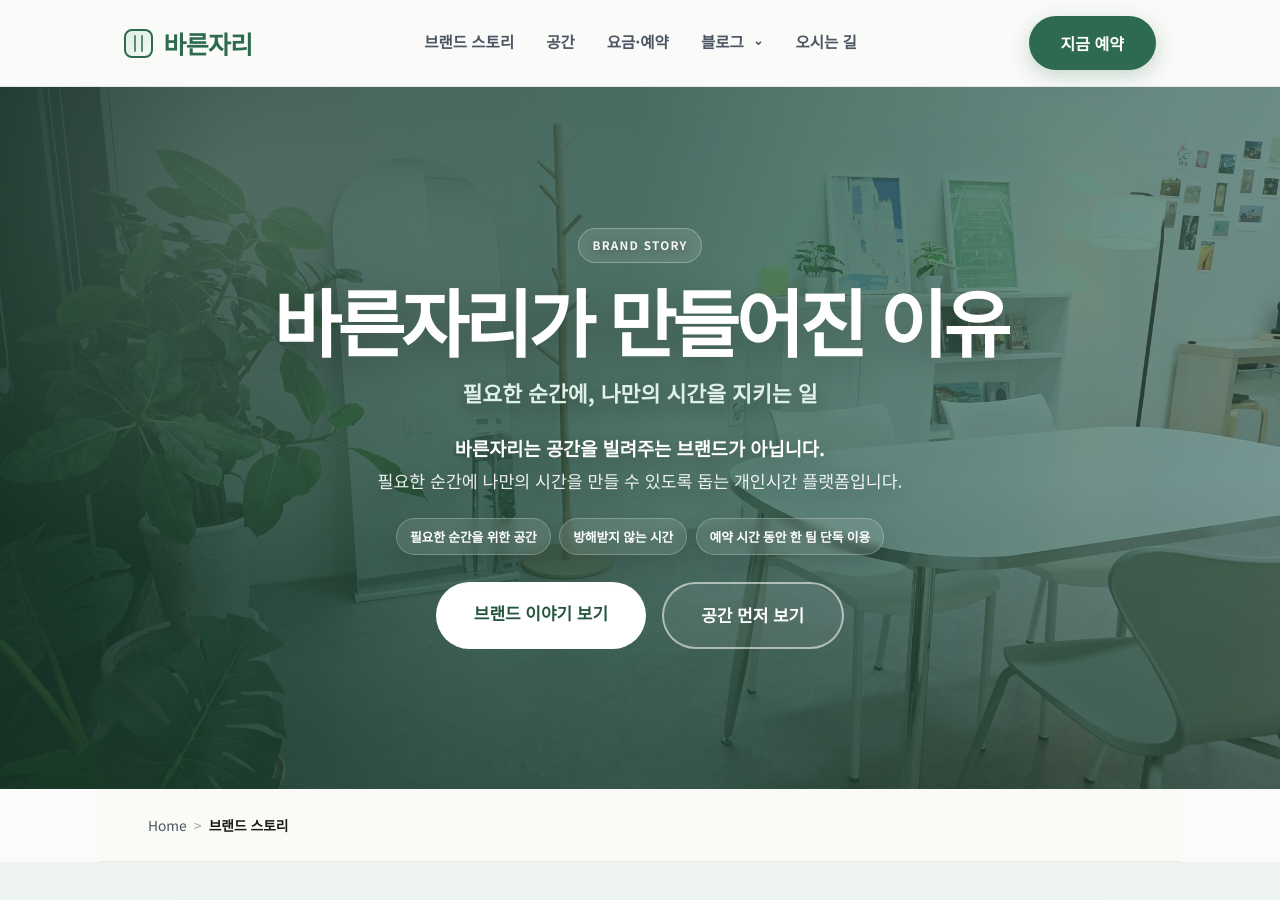
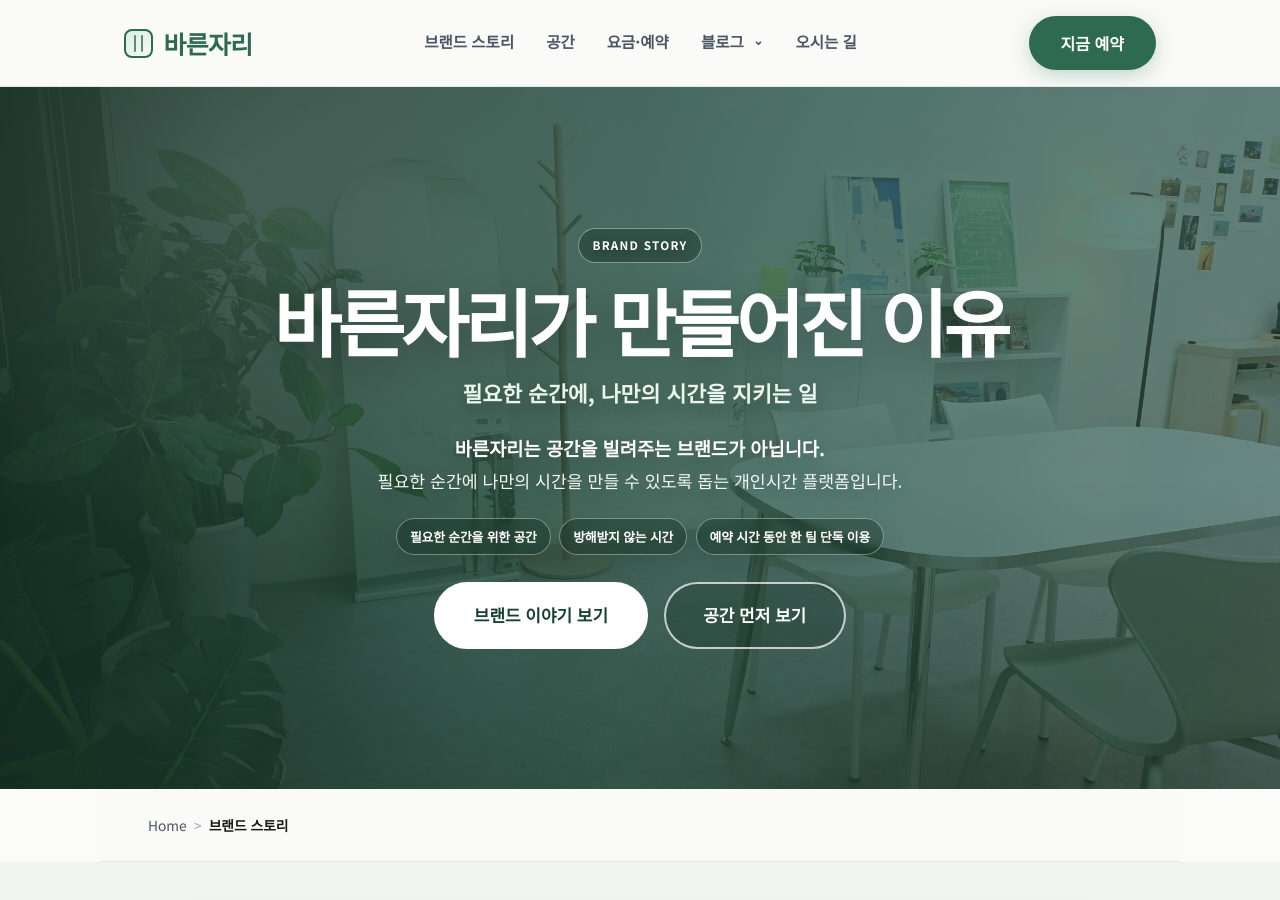
Before and after one commit to bareunspace/blog, a Jekyll site: the page built from about.html, in a window 1280 px wide and 900 px high. Built offline with Jekyll 4.4.1, drawn with Linux system fonts in a browser that asks for light colours.

Commit message:
Load About page contrast polish styles

```diff
--- a/_includes/head.html
+++ b/_includes/head.html
@@ -12,4 +12,4 @@
 <meta name="twitter:card" content="summary_large_image" /><meta name="twitter:title" content="{{ page.twitter_title | default: seo_title }}" /><meta name="twitter:description" content="{{ page.twitter_description | default: seo_description }}" /><meta name="twitter:url" content="{{ canonical_url }}" /><meta name="twitter:image" content="{{ seo_image }}" /><meta name="twitter:image:alt" content="{{ seo_image_alt }}" />{% if page.naver_site_verification %}<meta name="naver-site-verification" content="{{ page.naver_site_verification }}" />{% endif %}
 <script async src="https://www.googletagmanager.com/gtag/js?id={{ site.ga_measurement_id | default: 'G-ECYS2XKQ4H' }}"></script><script>window.dataLayer=window.dataLayer||[];function gtag(){dataLayer.push(arguments)}gtag('js',new Date());gtag('config','{{ site.ga_measurement_id | default: 'G-ECYS2XKQ4H' }}');</script><script>(function(c,l,a,r,i,t,y){c[a]=c[a]||function(){(c[a].q=c[a].q||[]).push(arguments)};t=l.createElement(r);t.async=1;t.src="https://www.clarity.ms/tag/"+i+"?ref=bwt";y=l.getElementsByTagName(r)[0];y.parentNode.insertBefore(t,y);})(window,document,"clarity","script","{{ site.clarity_id | default: 'xfmtyp5w3b' }}");</script>{% if site.meta_pixel_id and site.meta_pixel_id != '' %}<script>!function(f,b,e,v,n,t,s){if(f.fbq)return;n=f.fbq=function(){n.callMethod?n.callMethod.apply(n,arguments):n.queue.push(arguments)};if(!f._fbq)f._fbq=n;n.push=n;n.loaded=!0;n.version='2.0';n.queue=[];t=b.createElement(r);t.async=!0;t.src=v;s=l.getElementsByTagName(r)[0];s.parentNode.insertBefore(t,s)}(window,document,'script','https://connect.facebook.net/en_US/fbevents.js');fbq('init','{{ site.meta_pixel_id }}');fbq('track','PageView');</script><noscript><img height="1" width="1" style="display:none" src="https://www.facebook.com/tr?id={{ site.meta_pixel_id }}&ev=PageView&noscript=1" alt="" /></noscript>{% endif %}
 {% if page.page_id == 'home' %}{% include jsonld-home.html %}{% elsif page.page_id == 'about' %}{% include jsonld-about.html %}{% elsif page.collection == 'posts' %}{% include jsonld-post.html %}{% else %}{% include jsonld-page.html %}{% endif %}{% include jsonld-breadcrumb.html %}
-<link rel="preconnect" href="https://fonts.googleapis.com" /><link rel="preconnect" href="https://fonts.gstatic.com" crossorigin /><link href="https://fonts.googleapis.com/css2?family=Noto+Sans+KR:wght@300;400;500;700&display=swap" rel="stylesheet" /><link rel="stylesheet" href="{{ '/styles/main.css' | relative_url }}?v={{ site.asset_version | default: page.css_version | default: '20260720-1' }}" />{% if page.collection == 'posts' %}<link rel="stylesheet" href="{{ '/styles/post-faq.css' | relative_url }}?v=20260809-1" />{% endif %}{% if page.page_id == 'about' %}<link rel="stylesheet" href="{{ '/styles/about-page.css' | relative_url }}?v=20260809-1" />{% elsif page.url == '/posts/short-term-office-rental/' %}<link rel="stylesheet" href="{{ '/styles/short-term-office.css' | relative_url }}?v=20260809-2" />{% elsif page.url == '/posts/interview-30-minutes-before/' %}<link rel="stylesheet" href="{{ '/styles/interview-30-minutes.css' | relative_url }}?v=20260809-3" />{% elsif page.extra_css %}<link rel="stylesheet" href="{{ page.extra_css | relative_url }}?v={{ page.extra_css_version | default: site.asset_version }}" />{% endif %}
+<link rel="preconnect" href="https://fonts.googleapis.com" /><link rel="preconnect" href="https://fonts.gstatic.com" crossorigin /><link href="https://fonts.googleapis.com/css2?family=Noto+Sans+KR:wght@300;400;500;700&display=swap" rel="stylesheet" /><link rel="stylesheet" href="{{ '/styles/main.css' | relative_url }}?v={{ site.asset_version | default: page.css_version | default: '20260720-1' }}" />{% if page.collection == 'posts' %}<link rel="stylesheet" href="{{ '/styles/post-faq.css' | relative_url }}?v=20260809-1" />{% endif %}{% if page.page_id == 'about' %}<link rel="stylesheet" href="{{ '/styles/about-page.css' | relative_url }}?v=20260809-1" /><link rel="stylesheet" href="{{ '/styles/about-page-polish.css' | relative_url }}?v=20260809-2" />{% elsif page.url == '/posts/short-term-office-rental/' %}<link rel="stylesheet" href="{{ '/styles/short-term-office.css' | relative_url }}?v=20260809-2" />{% elsif page.url == '/posts/interview-30-minutes-before/' %}<link rel="stylesheet" href="{{ '/styles/interview-30-minutes.css' | relative_url }}?v=20260809-3" />{% elsif page.extra_css %}<link rel="stylesheet" href="{{ page.extra_css | relative_url }}?v={{ page.extra_css_version | default: site.asset_version }}" />{% endif %}
```
